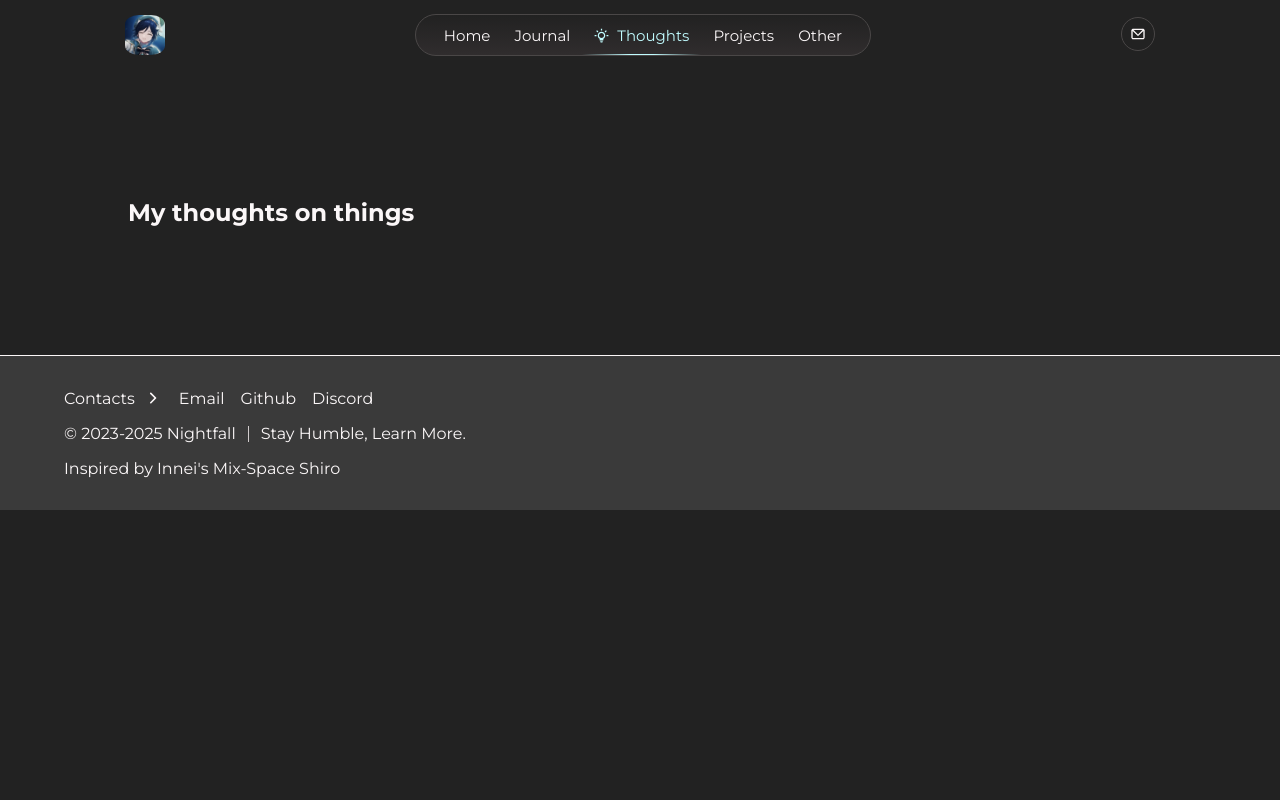
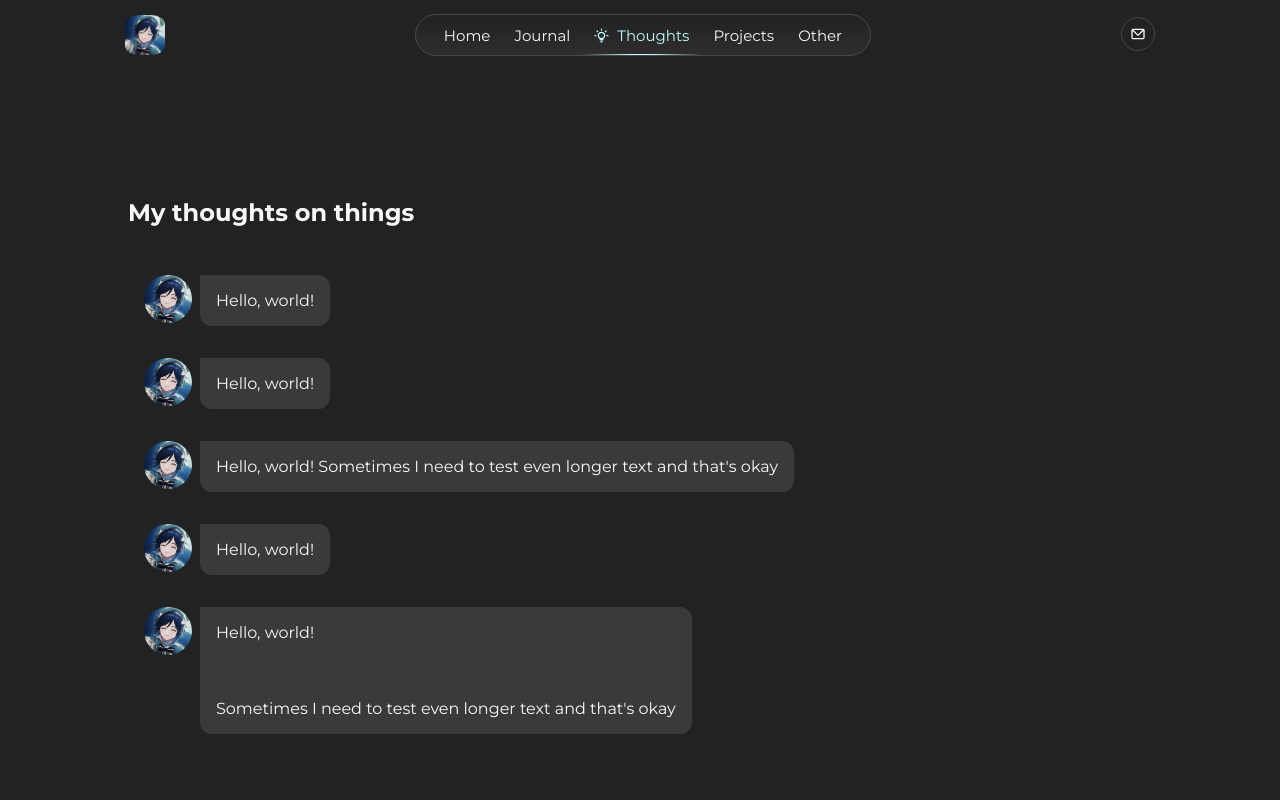
Before and after one commit to Nightfall3594/nightfall-is-a-dev, a React (Vite) app: page /thoughts in a window 1280 px wide. Shown: the top 800 px of the page. Built offline with nearby package versions, Linux system fonts and the light colour scheme.

Commit message:
feat(thoughts-page): add initial thought item

```diff
--- /dev/null
+++ b/src/components/pages/thoughts/thought-item.css
@@ -0,0 +1,21 @@
+.thought-item {
+    display: flex;
+    flex-direction: row;
+    margin: 1rem 0;
+}
+
+.thought-item__pfp {
+    width: 3rem;
+    height: 3rem;
+    border-radius: 50%;
+    margin-right: 0.5rem;
+}
+
+.thought-item__content {
+    background-color: var(--lighter-bg);
+    padding: 1rem;
+    border-radius: 0 12px 12px 12px;
+    width: 100%;
+    max-width: 95%;
+    white-space: pre-line; /* Make line breaks literal */
+}
--- /dev/null
+++ b/src/components/pages/thoughts/thought-item.jsx
@@ -0,0 +1,17 @@
+import './thought-item.css'
+
+export default function ThoughtItem({text}){
+    return (
+        <div className="thought-item">
+            <img
+                src="/images/pfp.jpg"
+                alt="Nightfall3594"
+                className="thought-item__pfp"
+            />
+
+            <p className="thought-item__content">
+                {text}
+            </p>
+        </div>
+    )
+}
--- a/src/components/pages/thoughts/thoughts.css
+++ b/src/components/pages/thoughts/thoughts.css
@@ -2,3 +2,16 @@
 .thoughts {
     margin: 10%;
 }
+
+.thoughts__title {
+    margin-bottom: 2rem;
+}
+
+.thoughts__list {
+    width: calc(100% - 2rem);
+    padding: 0 1rem;
+    display: flex;
+    align-items: flex-start;
+    justify-content: center;
+    flex-direction: column;
+}
--- a/src/components/pages/thoughts/thoughts.jsx
+++ b/src/components/pages/thoughts/thoughts.jsx
@@ -1,13 +1,19 @@
 import './thoughts.css'
+import ThoughtItem from "./thought-item.jsx";
 
 export default function Thoughts(){
     return (
         <section className="thoughts">
-            <h1>
+            <h1 className="thoughts__title">
                 My thoughts on things
             </h1>
 
             <div className="thoughts__list">
+                <ThoughtItem text={"Hello, world!"}/>
+                <ThoughtItem text={"Hello, world!"}/>
+                <ThoughtItem text={"Hello, world! Sometimes I need to test even longer text and that's okay"}/>
+                <ThoughtItem text={"Hello, world!"}/>
+                <ThoughtItem text={"Hello, world!\n\n\n\nSometimes I need to test even longer text and that's okay"}/>
             </div>
         </section>
     )
```
